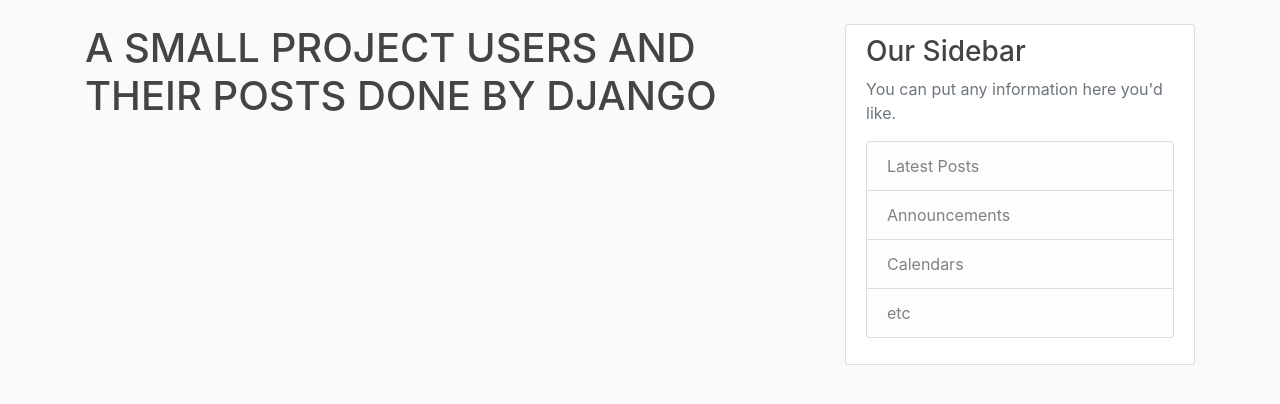
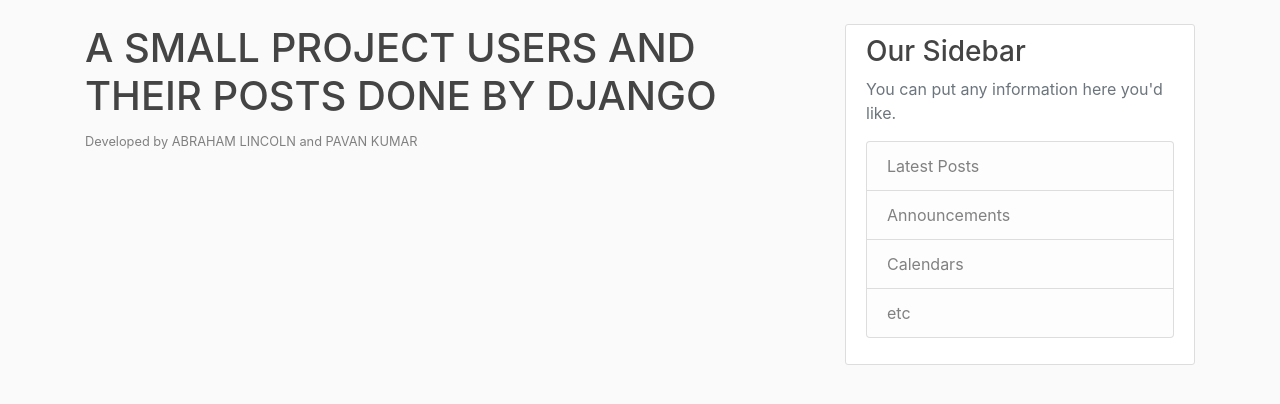
Before and after one commit to amithreddymaada/UserPostsApp, a Django app: page /about/ in a window 1280 px wide. Shown: the part 56-460 px from the top of the page. Run offline with Django 3.2, Linux system fonts and the light colour scheme; some libraries are stand-ins or nearby versions.

Commit message:
added developers of project

```diff
--- a/blog/templates/blog/about.html
+++ b/blog/templates/blog/about.html
@@ -2,4 +2,5 @@
 
 {% block content %}
     <h1> A SMALL PROJECT USERS AND THEIR POSTS DONE BY DJANGO </h1>
+    <small style="color: grey;">Developed by ABRAHAM LINCOLN and PAVAN KUMAR </small>
 {% endblock content %}
```
